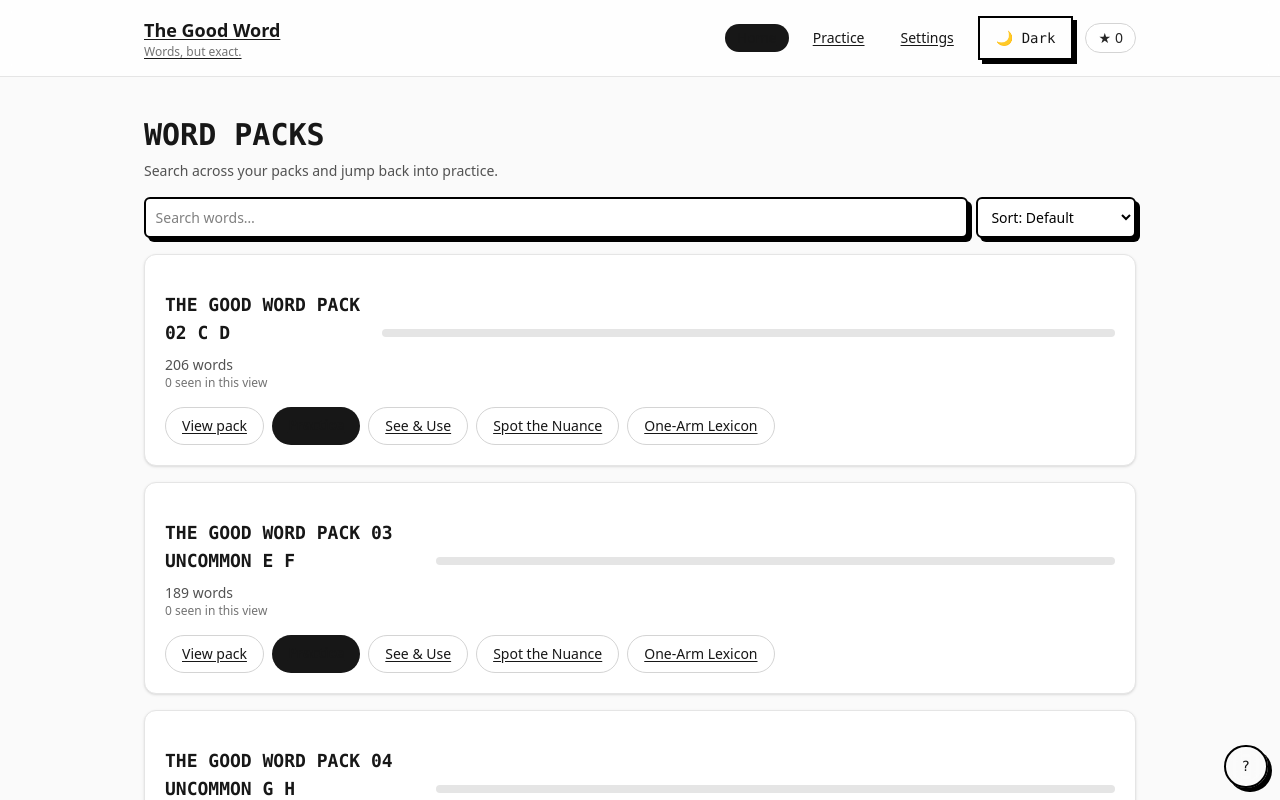
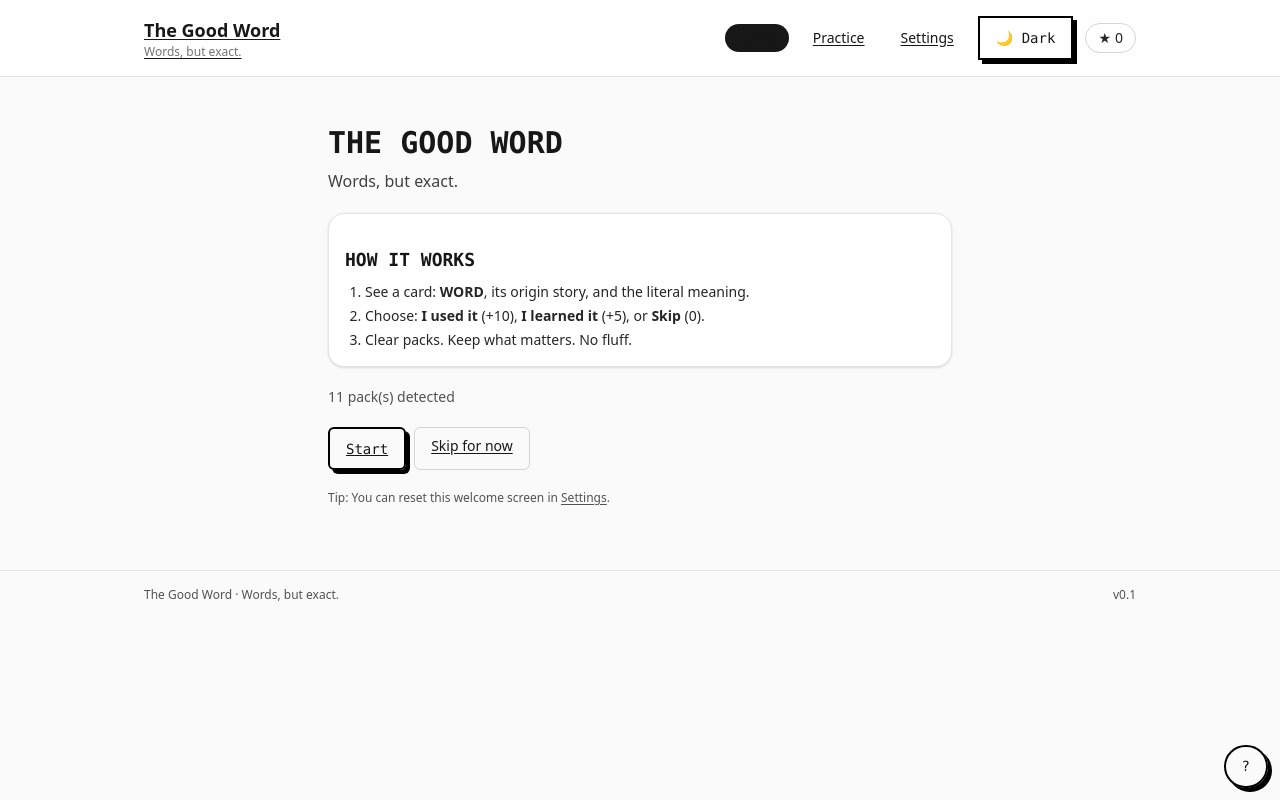
Before and after one commit to cnulatienpo/ProjectsFromTheProjects, a React (Vite) app: page /#/ in a window 1280 px wide. Shown: the top 800 px of the page. Built offline with nearby package versions, Linux system fonts and the light colour scheme.

Commit message:
Add first-run welcome flow with auto-start

```diff
--- a/src/App.tsx
+++ b/src/App.tsx
@@ -14,8 +14,11 @@ import { ToastHost } from "./components/ToastHost";
 import { KeyOverlay } from "./components/KeyOverlay";
 import { Footer } from "./components/Footer";
 import { ErrorBoundary } from "./components/ErrorBoundary";
+import Welcome from "./pages/Welcome";
+import { useFirstRun } from "./state/useFirstRun";
 
 export default function App() {
+  const seenWelcome = useFirstRun((state) => state.seenWelcome);
   return (
     <ErrorBoundary>
       <BrowserRouter>
@@ -24,7 +27,8 @@ export default function App() {
           <ToastHost />
           <KeyOverlay />
           <Routes>
-            <Route path="/" element={<Home />} />
+            <Route path="/" element={seenWelcome ? <Home /> : <Welcome />} />
+            <Route path="/welcome" element={<Welcome />} />
             <Route path="/pack/:id" element={<PackPage />} />
             <Route path="/practice" element={<PracticeHub />} />
             <Route path="/practice/:id" element={<PracticePage />} />
--- a/src/pages/Settings.tsx
+++ b/src/pages/Settings.tsx
@@ -1,10 +1,12 @@
 import React from "react";
 import { useProgress } from "../state/useProgress";
 import { useToast } from "../state/useToast";
+import { useFirstRun } from "../state/useFirstRun";
 
 export default function Settings() {
   const resetProgress = useProgress((state) => state.resetProgress);
   const push = useToast((state) => state.push);
+  const resetWelcome = useFirstRun((state) => state.resetWelcome);
 
   return (
     <main className="mx-auto max-w-3xl px-4 py-6 space-y-4">
@@ -28,6 +30,16 @@ export default function Settings() {
         >
           Reset progress
         </button>
+        <button
+          type="button"
+          className="mt-3 ml-2 rounded-md border border-neutral-300 px-3 py-2 text-sm transition hover:bg-neutral-100 focus:outline-none focus:ring dark:border-neutral-700 dark:hover:bg-neutral-800"
+          onClick={() => {
+            resetWelcome();
+            alert("Welcome screen will show next time.");
+          }}
+        >
+          Reset welcome
+        </button>
       </section>
     </main>
   );
--- /dev/null
+++ b/src/pages/Welcome.tsx
@@ -0,0 +1,96 @@
+import { useEffect, useState } from "react";
+import { useNavigate, Link } from "react-router-dom";
+import { useFirstRun } from "../state/useFirstRun";
+import { loadAllPacksSafe, type Pack } from "../data/loadAllPacksSafe";
+
+export default function Welcome() {
+  const navigate = useNavigate();
+  const markSeen = useFirstRun((s) => s.markSeen);
+  const [packs, setPacks] = useState<Pack[] | null>(null);
+  const [error, setError] = useState<string | null>(null);
+  const [starting, setStarting] = useState(false);
+
+  useEffect(() => {
+    loadAllPacksSafe()
+      .then(({ packs: loaded }) => setPacks(loaded))
+      .catch((e) => setError(String(e)));
+  }, []);
+
+  function pickAutoPack(available: Pack[]): Pack | null {
+    if (!available.length) return null;
+    return [...available].sort((a, b) => b.entries.length - a.entries.length)[0];
+  }
+
+  async function start() {
+    if (!packs || !packs.length) return;
+    setStarting(true);
+    const selected = pickAutoPack(packs);
+    if (!selected) {
+      setStarting(false);
+      return;
+    }
+    markSeen();
+    navigate(`/practice/${selected.id}`);
+  }
+
+  if (error) {
+    return (
+      <main className="mx-auto max-w-5xl space-y-4 px-4 py-6">
+        <h1 className="text-2xl font-semibold">Welcome</h1>
+        <p className="mt-2 text-sm text-red-700">Couldn’t load packs: {error}</p>
+        <Link className="text-sm underline" to="/">
+          Try Home
+        </Link>
+      </main>
+    );
+  }
+
+  return (
+    <main className="mx-auto max-w-2xl space-y-5 px-6 py-8">
+      <h1 className="text-3xl font-semibold">The Good Word</h1>
+      <p className="text-neutral-700 dark:text-neutral-300">Words, but exact.</p>
+
+      <section className="rounded-2xl border border-neutral-200 bg-white p-4 shadow-sm dark:border-neutral-800 dark:bg-neutral-900">
+        <h2 className="mb-2 text-lg font-semibold">How it works</h2>
+        <ol className="ml-5 list-decimal space-y-1 text-sm text-neutral-800 dark:text-neutral-200">
+          <li>
+            See a card: <b>WORD</b>, its origin story, and the literal meaning.
+          </li>
+          <li>
+            Choose: <b>I used it</b> (+10), <b>I learned it</b> (+5), or <b>Skip</b> (0).
+          </li>
+          <li>Clear packs. Keep what matters. No fluff.</li>
+        </ol>
+      </section>
+
+      <div className="text-sm text-neutral-600 dark:text-neutral-300">
+        {packs === null ? "Loading packs…" : `${packs.length} pack(s) detected`}
+      </div>
+
+      <div className="flex gap-2">
+        <button
+          className="rounded-md border border-neutral-300 px-4 py-2 text-sm underline transition hover:bg-neutral-100 focus:outline-none focus:ring disabled:opacity-50 dark:border-neutral-700 dark:hover:bg-neutral-800"
+          onClick={start}
+          disabled={!packs || !packs.length || starting}
+          aria-label="Start practicing now"
+        >
+          {starting ? "Starting…" : "Start"}
+        </button>
+        <Link
+          to="/"
+          className="rounded-md border border-neutral-300 px-4 py-2 text-sm underline transition hover:bg-neutral-100 focus:outline-none focus:ring dark:border-neutral-700 dark:hover:bg-neutral-800"
+          onClick={() => useFirstRun.getState().markSeen()}
+        >
+          Skip for now
+        </Link>
+      </div>
+
+      <p className="text-xs text-neutral-600 dark:text-neutral-400">
+        Tip: You can reset this welcome screen in <Link className="underline" to="/settings">
+          Settings
+        </Link>
+        .
+      </p>
+    </main>
+  );
+}
--- /dev/null
+++ b/src/state/useFirstRun.ts
@@ -0,0 +1,19 @@
+import { create } from "zustand";
+import { persist, createJSONStorage } from "zustand/middleware";
+
+type FirstRunState = {
+  seenWelcome: boolean;
+  markSeen: () => void;
+  resetWelcome: () => void;
+};
+
+export const useFirstRun = create<FirstRunState>()(
+  persist(
+    (set) => ({
+      seenWelcome: false,
+      markSeen: () => set({ seenWelcome: true }),
+      resetWelcome: () => set({ seenWelcome: false }),
+    }),
+    { name: "good-word:first-run:v1", storage: createJSONStorage(() => localStorage) }
+  )
+);
```
